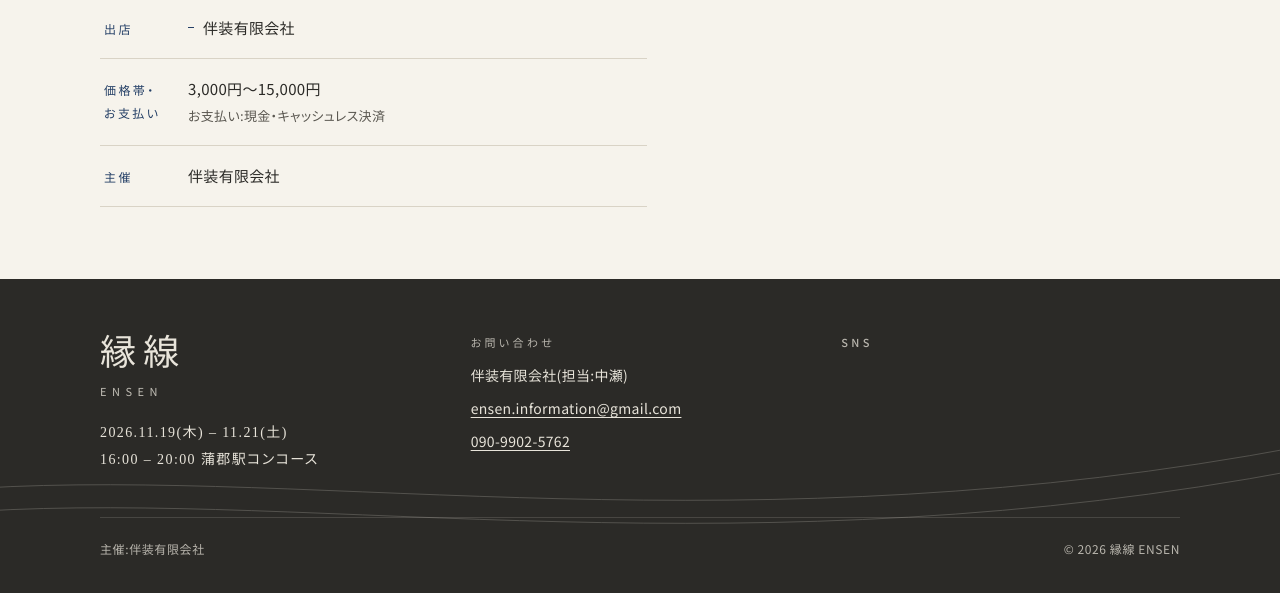
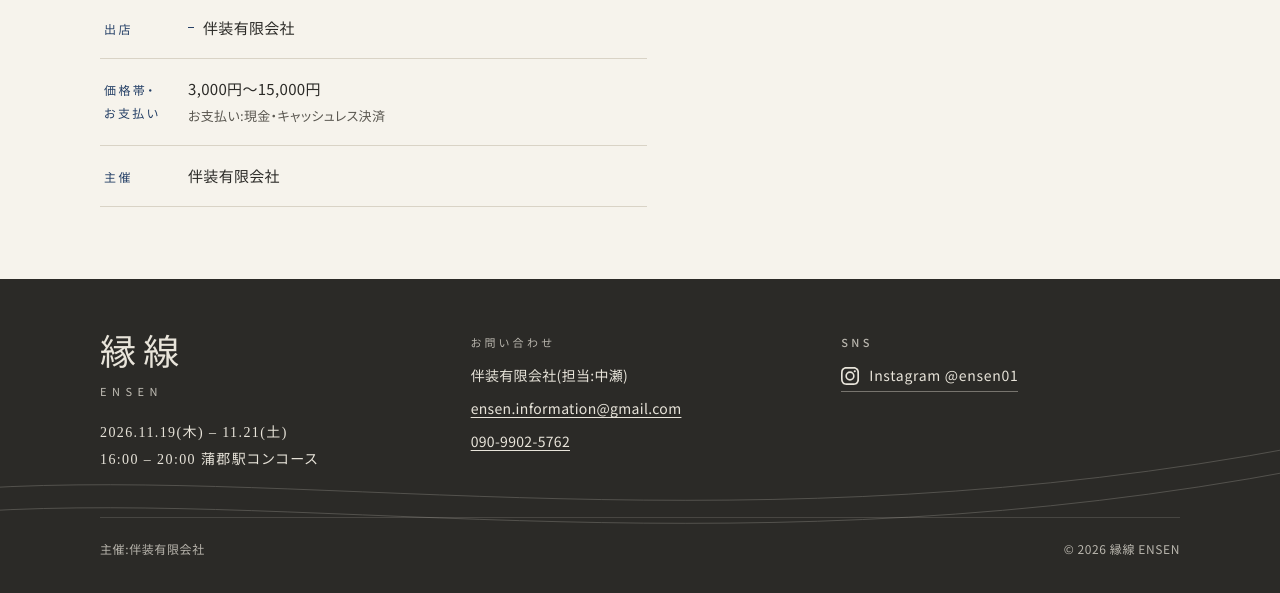
Before and after one commit to kyoto-kaihatsu-dev/ENSEN-gamagori, a plain HTML site: page index.html in a window 1280 px wide. Shown: the part 3721-4314 px from the top of the page. Drawn offline with Linux system fonts and the light colour scheme.

Commit message:
SNSにInstagram @ensen01 のリンクを設定

```diff
--- a/index.html
+++ b/index.html
@@ -743,16 +743,10 @@
         <div>
           <h2 class="footer-h">SNS</h2>
           <div class="sns-list">
-            <!-- SNSリンクは情報が届き次第ここへ -->
-            <!-- SNSリンク(未設定のため非表示)
-            <a href="#" target="_blank" rel="noopener" aria-label="Instagram(新しいタブで開く)">
+            <a href="https://www.instagram.com/ensen01/" target="_blank" rel="noopener" aria-label="Instagram(新しいタブで開く)">
               <svg viewBox="0 0 24 24" aria-hidden="true"><path d="M12 2.2c3.2 0 3.6 0 4.8.1 1.2.1 1.8.2 2.2.4.6.2 1 .5 1.4.9.4.4.7.8.9 1.4.2.4.4 1 .4 2.2.1 1.3.1 1.6.1 4.8s0 3.6-.1 4.8c-.1 1.2-.2 1.8-.4 2.2-.2.6-.5 1-.9 1.4-.4.4-.8.7-1.4.9-.4.2-1 .4-2.2.4-1.3.1-1.6.1-4.8.1s-3.6 0-4.8-.1c-1.2-.1-1.8-.2-2.2-.4-.6-.2-1-.5-1.4-.9-.4-.4-.7-.8-.9-1.4-.2-.4-.4-1-.4-2.2C2.2 15.6 2.2 15.2 2.2 12s0-3.6.1-4.8c.1-1.2.2-1.8.4-2.2.2-.6.5-1 .9-1.4.4-.4.8-.7 1.4-.9.4-.2 1-.4 2.2-.4C8.4 2.2 8.8 2.2 12 2.2M12 0C8.7 0 8.3 0 7.1.1 5.8.1 4.9.3 4.1.6c-.8.3-1.5.7-2.2 1.4C1.3 2.6.9 3.3.6 4.1.3 4.9.1 5.8.1 7.1 0 8.3 0 8.7 0 12s0 3.7.1 4.9c.1 1.3.3 2.2.6 2.9.3.8.7 1.5 1.4 2.2.7.7 1.4 1.1 2.2 1.4.8.3 1.6.5 2.9.6 1.2.1 1.6.1 4.9.1s3.7 0 4.9-.1c1.3-.1 2.2-.3 2.9-.6.8-.3 1.5-.7 2.2-1.4.7-.7 1.1-1.4 1.4-2.2.3-.8.5-1.6.6-2.9.1-1.2.1-1.6.1-4.9s0-3.7-.1-4.9c-.1-1.3-.3-2.2-.6-2.9-.3-.8-.7-1.5-1.4-2.2C21.4 1.3 20.7.9 19.9.6 19.1.3 18.2.1 16.9.1 15.7 0 15.3 0 12 0zm0 5.8a6.2 6.2 0 1 0 0 12.4 6.2 6.2 0 0 0 0-12.4zM12 16a4 4 0 1 1 0-8 4 4 0 0 1 0 8zm6.4-11.8a1.4 1.4 0 1 0 0 2.9 1.4 1.4 0 0 0 0-2.9z"/></svg>
-              <span>Instagram 【要記入:アカウント名】</span>
+              <span>Instagram @ensen01</span>
             </a>
-            <a href="#" target="_blank" rel="noopener" aria-label="Webサイト(新しいタブで開く)">
-              <svg viewBox="0 0 24 24" aria-hidden="true"><path d="M12 2a10 10 0 1 0 0 20 10 10 0 0 0 0-20zm6.9 6h-3a15.6 15.6 0 0 0-1.4-3.6A8 8 0 0 1 18.9 8zM12 4c.8 1.2 1.5 2.5 1.9 4h-3.8c.4-1.5 1.1-2.8 1.9-4zM4.3 14a8.2 8.2 0 0 1 0-4h3.4a16.5 16.5 0 0 0 0 4H4.3zm.8 2h3a15.6 15.6 0 0 0 1.4 3.6A8 8 0 0 1 5.1 16zm3-8h-3a8 8 0 0 1 4.4-3.6A15.6 15.6 0 0 0 8.1 8zM12 20c-.8-1.2-1.5-2.5-1.9-4h3.8c-.4 1.5-1.1 2.8-1.9 4zm2.3-6H9.7a14.6 14.6 0 0 1 0-4h4.6a14.6 14.6 0 0 1 0 4zm.2 5.6a15.6 15.6 0 0 0 1.4-3.6h3a8 8 0 0 1-4.4 3.6zm1.8-5.6a16.5 16.5 0 0 0 0-4h3.4a8.2 8.2 0 0 1 0 4h-3.4z"/></svg>
-              <span>Webサイト 【要記入】</span>
-            </a>-->
           </div>
         </div>
       </div>
```
